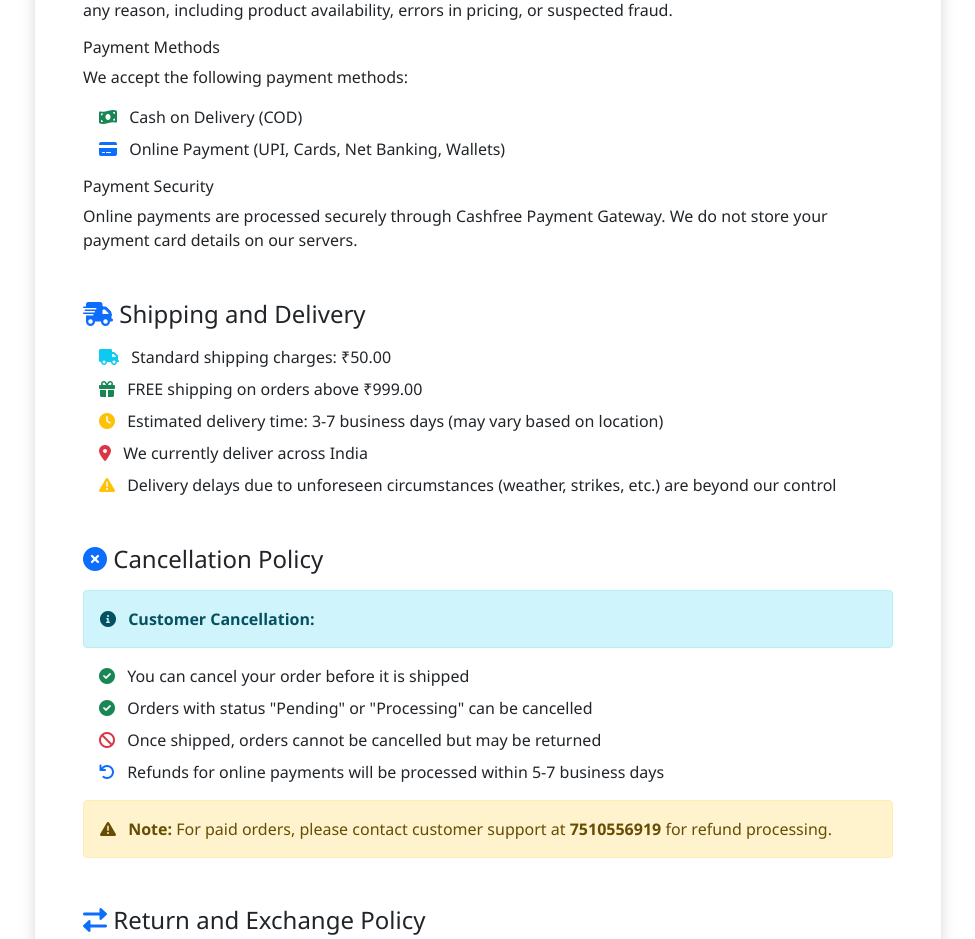
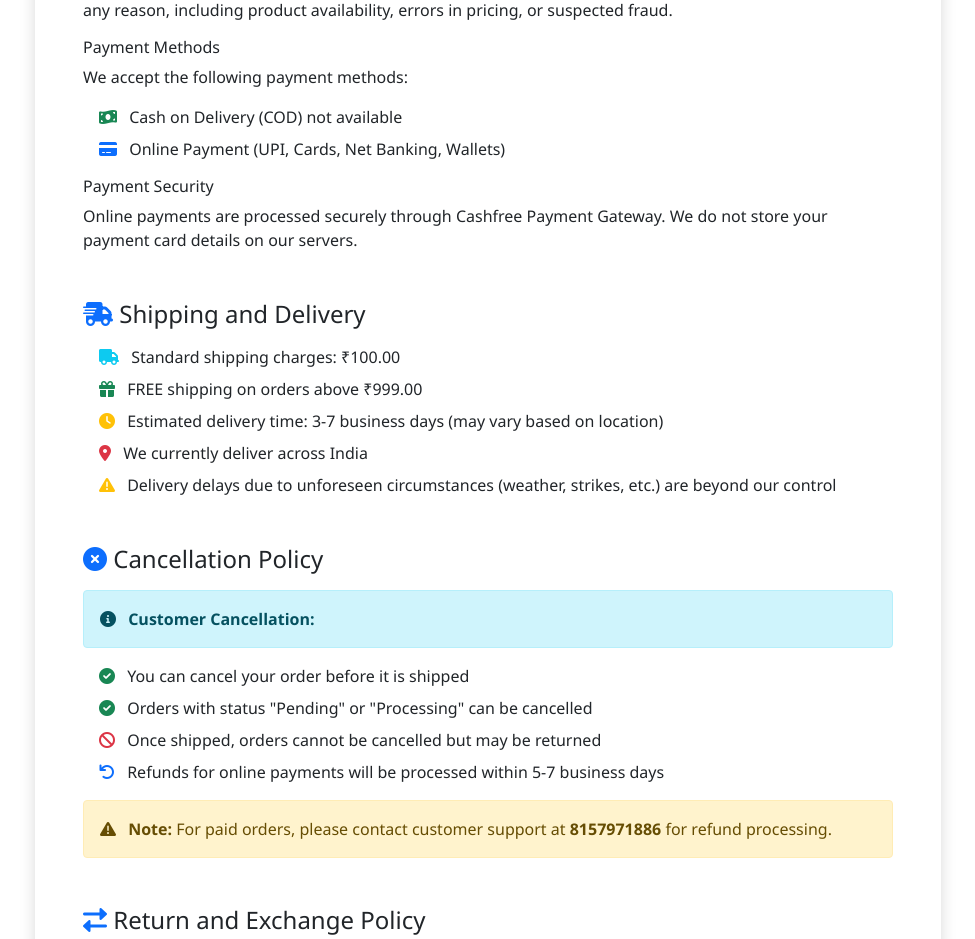
Before and after one commit to jerin288/right, a Flask app: page /terms in a window 1280 px wide. Shown: the part 1195-2134 px from the top of the page, without its empty margins (152-1127 px from the left). Run offline with Flask 3, Linux system fonts and the light colour scheme; some libraries are stand-ins or nearby versions.

Commit message:
fix(terms): update payment, shipping charges, and support contact
- Mark Cash on Delivery (COD) as not available
- Increase standard shipping charges from ₹50 to ₹100
- Update customer support contact number for refund processing to 8157971886

```diff
--- a/templates/terms.html
+++ b/templates/terms.html
@@ -59,7 +59,7 @@
                             <h5 class="h6">Payment Methods</h5>
                             <p>We accept the following payment methods:</p>
                             <ul class="list-unstyled ms-3">
-                                <li class="mb-2"><i class="fas fa-money-bill-wave text-success me-2"></i> Cash on Delivery (COD)</li>
+                                <li class="mb-2"><i class="fas fa-money-bill-wave text-success me-2"></i> Cash on Delivery (COD) not available</li>
                                 <li class="mb-2"><i class="fas fa-credit-card text-primary me-2"></i> Online Payment (UPI, Cards, Net Banking, Wallets)</li>
                             </ul>
                         </div>
@@ -73,7 +73,7 @@
                     <section class="mb-5">
                         <h2 class="h4 mb-3"><i class="fas fa-shipping-fast text-primary"></i> Shipping and Delivery</h2>
                         <ul class="list-unstyled ms-3">
-                            <li class="mb-2"><i class="fas fa-truck text-info me-2"></i> Standard shipping charges: ₹50.00</li>
+                            <li class="mb-2"><i class="fas fa-truck text-info me-2"></i> Standard shipping charges: ₹100.00</li>
                             <li class="mb-2"><i class="fas fa-gift text-success me-2"></i> FREE shipping on orders above ₹999.00</li>
                             <li class="mb-2"><i class="fas fa-clock text-warning me-2"></i> Estimated delivery time: 3-7 business days (may vary based on location)</li>
                             <li class="mb-2"><i class="fas fa-map-marker-alt text-danger me-2"></i> We currently deliver across India</li>
@@ -96,7 +96,7 @@
                         </ul>
                         <div class="alert alert-warning">
                             <i class="fas fa-exclamation-triangle me-2"></i>
-                            <strong>Note:</strong> For paid orders, please contact customer support at <strong>7510556919</strong> for refund processing.
+                            <strong>Note:</strong> For paid orders, please contact customer support at <strong>8157971886</strong> for refund processing.
                         </div>
                     </section>
 
```
